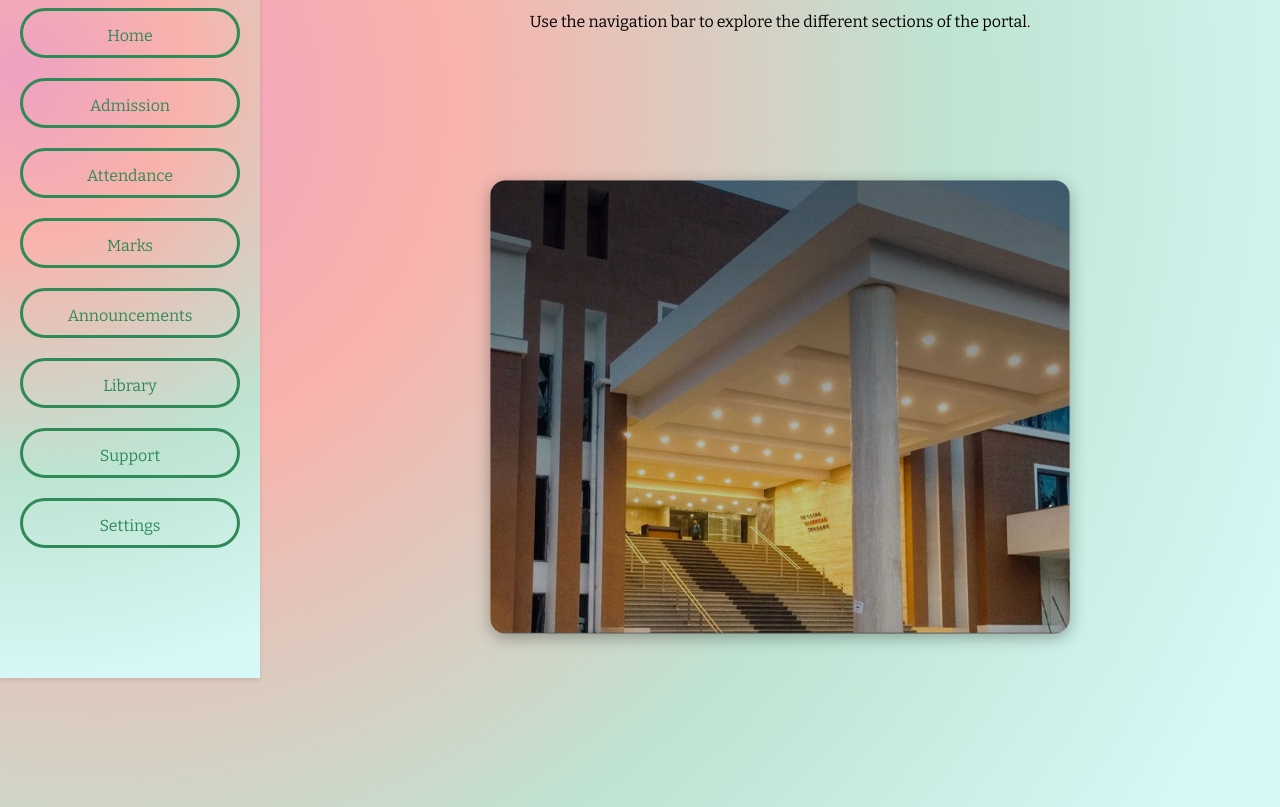
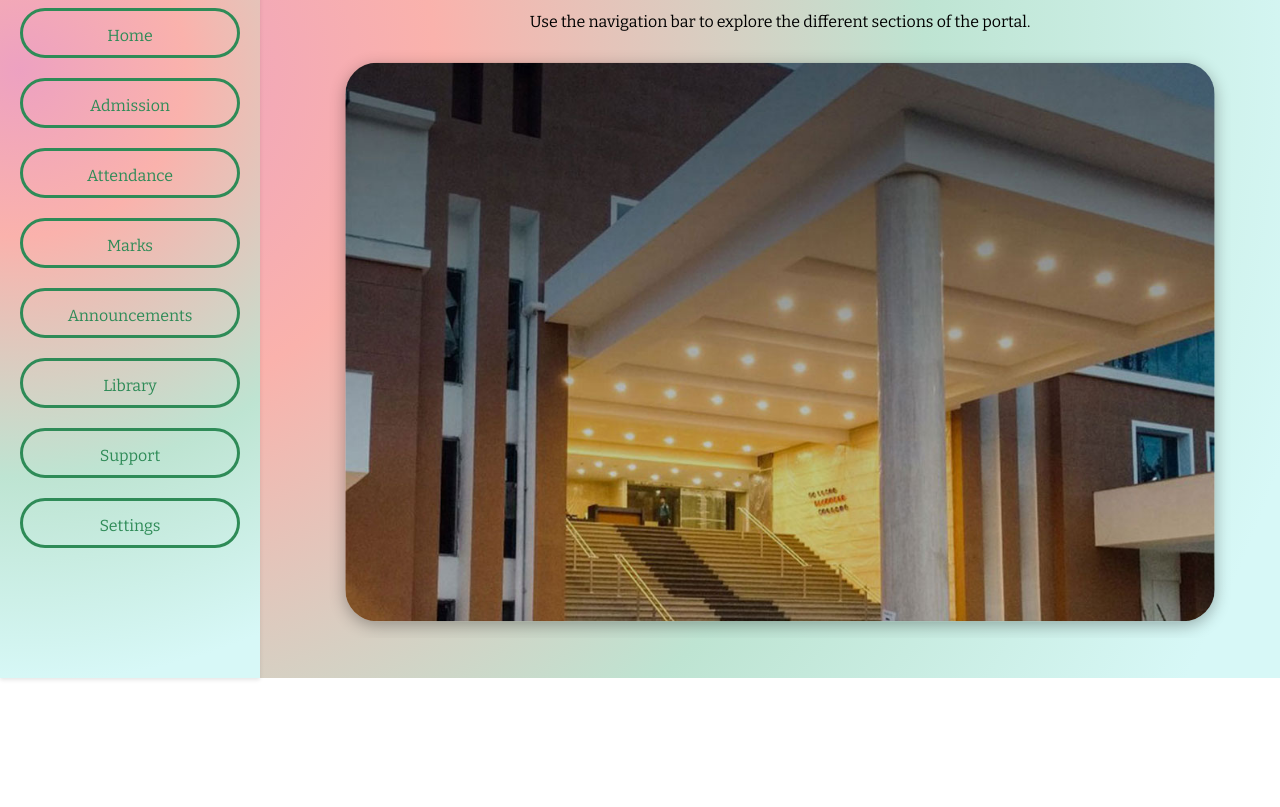
Before and after one commit to kavish-s/Online-Student-Portal, a plain HTML site: page pages/home.html in a window 1280 px wide. Shown: the part 122-929 px from the top of the page. After the commit the page ends 800 px from the top, so only its background shows below. Drawn offline with nearby package versions, Linux system fonts and the light colour scheme.

Commit message:
image carousel fix

```diff
--- a/style/styles.css
+++ b/style/styles.css
@@ -17,6 +17,19 @@ body {
     min-height: 100vh;
 }
 
+/* Center logo in login page */
+.login-form-container .logo {
+    display: block;
+    margin: 0 auto 20px auto; /* Center logo and add space below */
+}
+
+/* General logo styles for other pages */
+.logo {
+    height: 80px; /* Adjust height as necessary */
+    width: auto; /* Maintain aspect ratio */
+    margin-bottom: 30px; /* Add spacing below logo */
+}
+
 /* Navbar */
 .navbar {
     background: radial-gradient(circle at 7.5% 24%, rgb(237, 161, 193) 0%, rgb(250, 178, 172) 25.5%, rgb(190, 228, 210) 62.3%, rgb(215, 248, 247) 93.8%); /* Apply same gradient to navbar */
@@ -31,19 +44,6 @@ body {
     top: 0;
     left: 0;
     z-index: 1000;
-}
-
-/* Center logo in login page */
-.login-form-container .logo {
-    display: block;
-    margin: 0 auto 20px auto; /* Center logo and add space below */
-}
-
-/* General logo styles for other pages */
-.logo {
-    height: 80px; /* Adjust height as necessary */
-    width: auto; /* Maintain aspect ratio */
-    margin-bottom: 30px; /* Add spacing below logo */
 }
 
 /* Navbar Links */
@@ -159,7 +159,6 @@ h2 {
 }
 
 /* Admission Form Container */
-/* Container for page content */
 .admission-form-container {
     margin: 40px; /* Add auto margin to center the form and 40px top/bottom margin */
     margin-left: 280px; /* Adjust margin to match the navbar width */
@@ -404,7 +403,7 @@ table tbody tr:last-of-type {
 .carousel {
     position: relative;
     width: 100%;
-    height: 90vh; /* Adjust height as needed */
+    height: 100%; /* Adjust height as needed */
     overflow: hidden;
     display: flex;
     justify-content: center;
@@ -422,10 +421,10 @@ table tbody tr:last-of-type {
 
 .carousel-item {
     position: absolute;
-    width: 60%; /* Adjust to desired size */
-    height: 60%; /* Adjust to desired size */
+    width: 90%; /* Adjust to desired size */
+    height: 90%; /* Adjust to desired size */
     object-fit: cover;
-    border-radius: 15px; /* Makes the image round */
+    border-radius: 30px; /* Makes the image round */
     box-shadow: 0px 4px 15px rgba(0, 0, 0, 0.3); /* Shadow effect */
     opacity: 0;
     transition: opacity 0.5s ease-in-out, transform 0.5s ease-in-out; /* Smooth transition and slight scaling effect */
```
